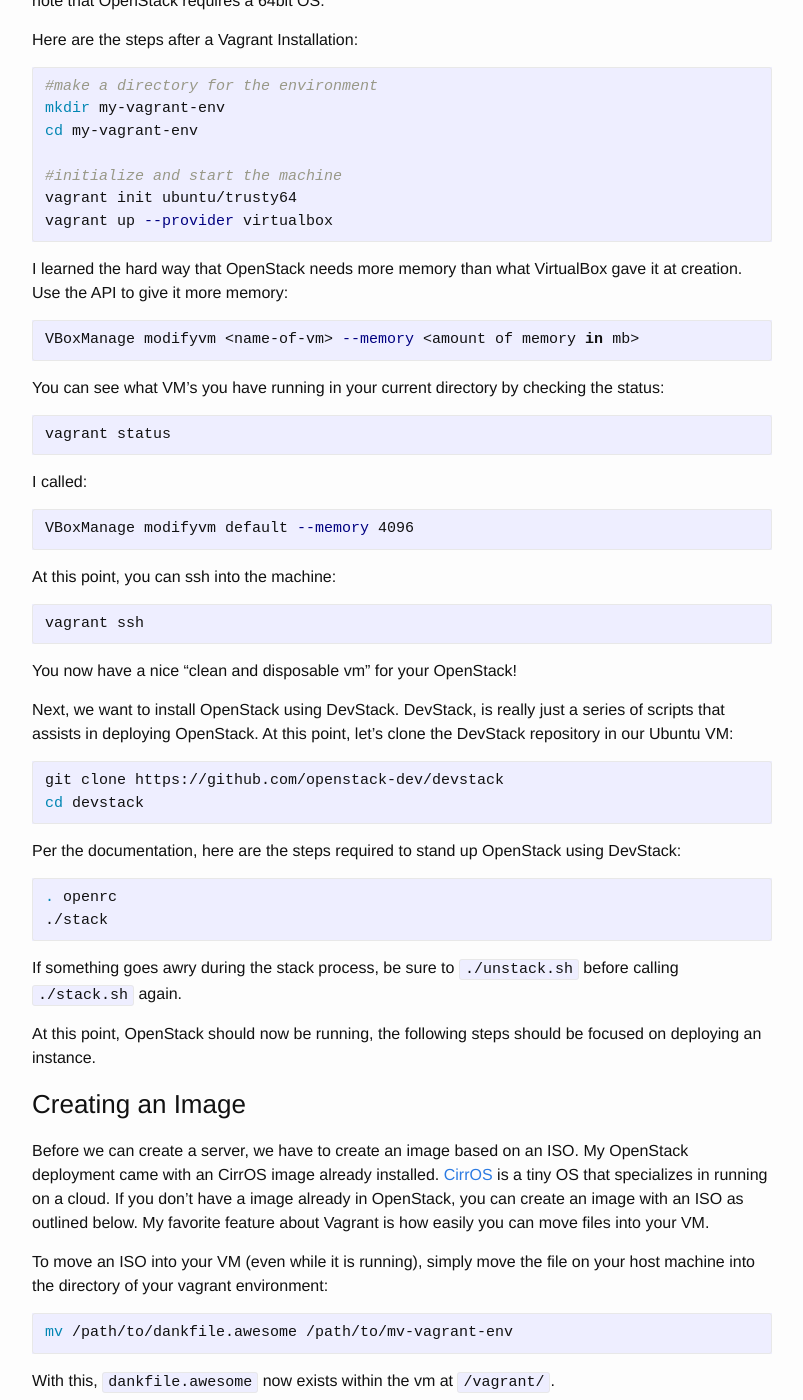
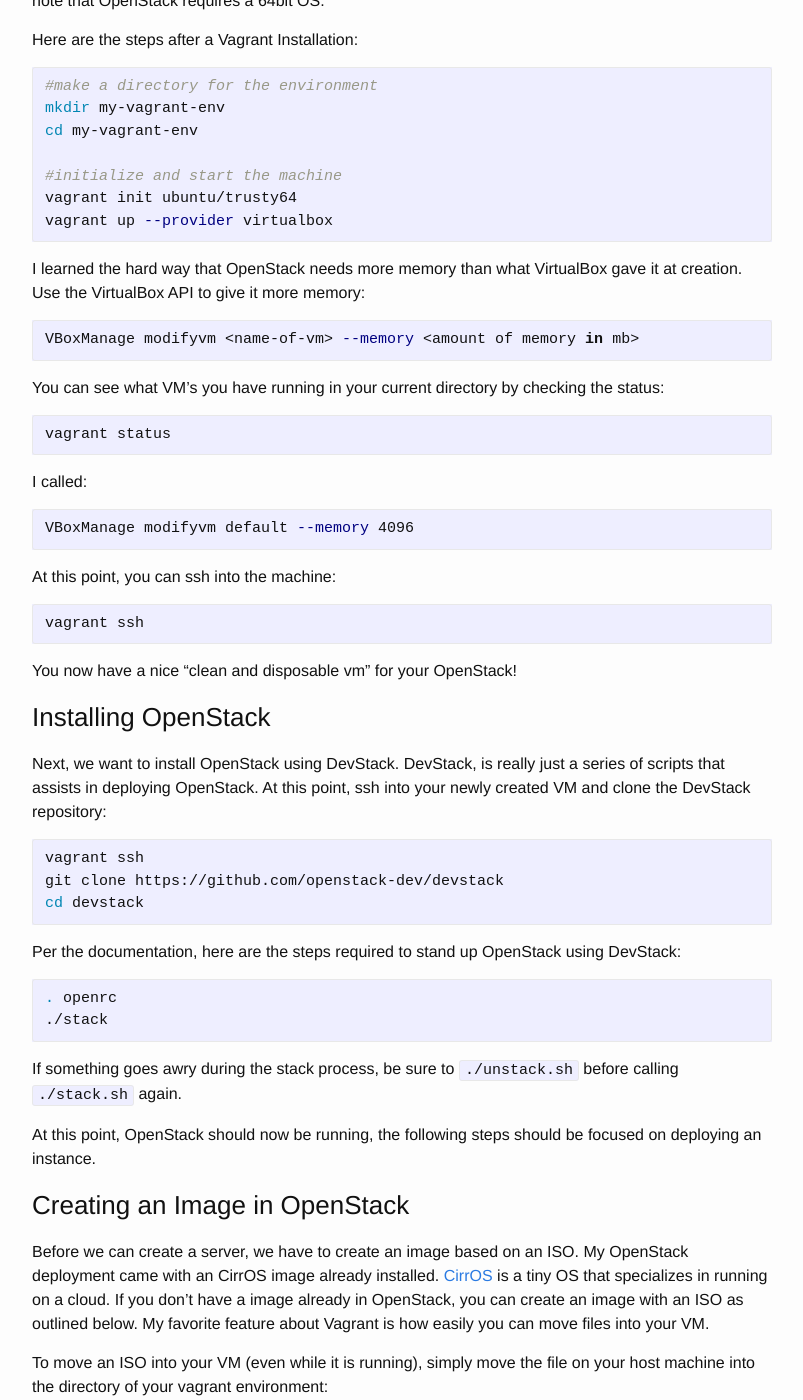
Before and after one commit to ahlim0m/tylernakamura.github.io, a Jekyll site: the page built from _posts/2016-06-07-the-hello-world-of-openstack.markdown, in a window 1280 px wide and 1400 px high, scrolled down 834 px. Shown: the whole window, without its empty margins (238-1041 px from the left). Built offline with Jekyll 4.4.1, drawn with Linux system fonts in a browser that asks for light colours; some of the changed text lies outside the part shown.

Commit message:
updates to openstack hello world post

````diff
--- a/_posts/2016-06-07-the-hello-world-of-openstack.markdown
+++ b/_posts/2016-06-07-the-hello-world-of-openstack.markdown
@@ -46,7 +46,7 @@
 ```
 
 I learned the hard way that OpenStack needs more memory than what VirtualBox gave it at creation.
-Use the API to give it more memory:
+Use the VirtualBox API to give it more memory:
 
 ```bash
 VBoxManage modifyvm <name-of-vm> --memory <amount of memory in mb>
@@ -72,11 +72,14 @@
 
 You now have a nice "clean and disposable vm" for your OpenStack!
 
+### Installing OpenStack
+
 Next, we want to install OpenStack using DevStack.
 DevStack, is really just a series of scripts that assists in deploying OpenStack.
-At this point, let's clone the DevStack repository in our Ubuntu VM:
+At this point, ssh into your newly created VM and clone the DevStack repository:
 
 ```bash
+vagrant ssh
 git clone https://github.com/openstack-dev/devstack
 cd devstack
 ```
@@ -92,7 +95,7 @@
 
 At this point, OpenStack should now be running, the following steps should be focused on deploying an instance.
 
-### Creating an Image
+### Creating an Image in OpenStack
 
 Before we can create a server, we have to create an image based on an ISO.
 My OpenStack deployment came with an CirrOS image already installed.
@@ -103,7 +106,7 @@
 To move an ISO into your VM (even while it is running), simply move the file on your host machine into the directory of your vagrant environment:
 
 ```bash
-mv /path/to/dankfile.awesome /path/to/mv-vagrant-env
+mv /path/to/dankfile.awesome /path/to/my-vagrant-env
 ```
 
 With this, ```dankfile.awesome``` now exists within the vm at ```/vagrant/```.
@@ -119,7 +122,7 @@
 openstack image create --file /vagrant/ubuntu-16.04-server-amd64.iso ubuntu-server-image
 ```
 
-### Creating a Server
+### Creating a Server in OpenStack
 **Create a server from an image:**
 
 ```bash
@@ -143,7 +146,7 @@
 openstack server list
 ```
 
-### Security Groups
+### Security Groups in OpenStack
 We are now looking to make our newly made server accessible via ssh and/or ping.
 The default security group assigned to this server, is sometimes not allowed access to ssh and/or ping.
 This sections aims to first create a new security group, create rules that allow for ping and ssh:
````
